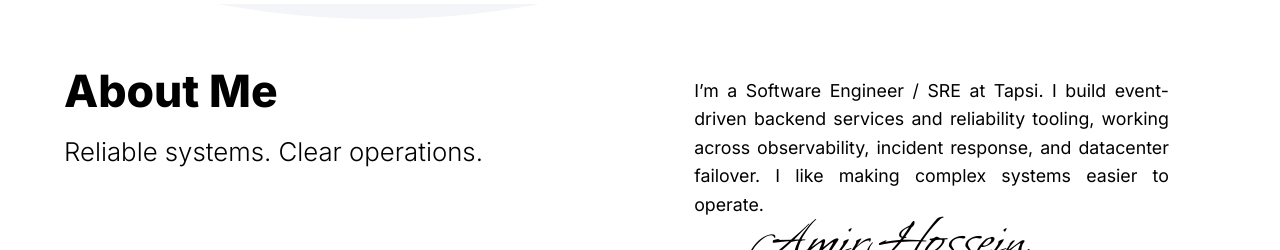
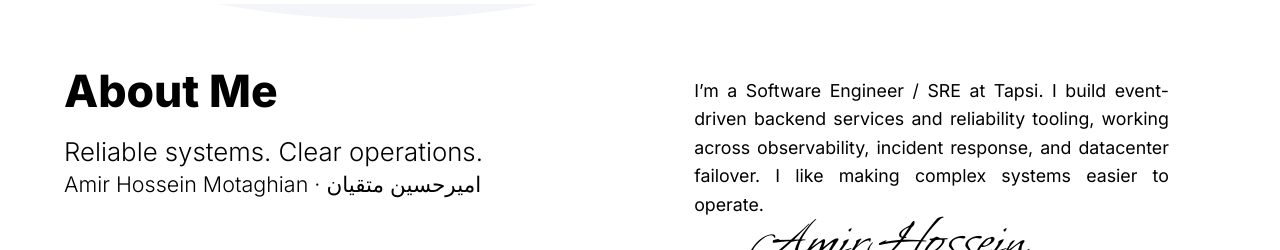
Before and after one commit to amirhossein2831/amirhossein2831.github.io, a plain HTML site: page index.html in a window 1280 px wide. Shown: the part 900-1150 px from the top of the page. Drawn offline with Linux system fonts and the light colour scheme; a web font is replaced by a local one.

Commit message:
Add name variants and Google Search Console verification

```diff
--- a/index.html
+++ b/index.html
@@ -18,7 +18,7 @@
   <link rel="preload" href="./assets/fonts/inter-800.ttf" as="font" type="font/ttf" crossorigin>
   <link rel="stylesheet" href="./assets/css/portfolio.css">
   <script src="./assets/js/hero-portrait.js" defer></script>
-  <script type="application/ld+json">{"@context":"https://schema.org","@type":"ProfilePage","url":"https://amirhossein2831.github.io/","mainEntity":{"@type":"Person","@id":"https://amirhossein2831.github.io/#person","name":"AmirHossein Motaghian","url":"https://amirhossein2831.github.io/","image":"https://amirhossein2831.github.io/assets/images/me2.jpg","jobTitle":"Software Engineer / SRE","worksFor":{"@type":"Organization","name":"Tapsi","url":"https://tapsi.ir/"},"sameAs":["https://github.com/amirhossein2831","https://www.linkedin.com/in/amirh-motaghian-644698387"]}}</script>
+  <script type="application/ld+json">{"@context":"https://schema.org","@type":"ProfilePage","url":"https://amirhossein2831.github.io/","mainEntity":{"@type":"Person","@id":"https://amirhossein2831.github.io/#person","name":"AmirHossein Motaghian","alternateName":["Amir Hossein Motaghian","امیرحسین متقیان"],"url":"https://amirhossein2831.github.io/","image":"https://amirhossein2831.github.io/assets/images/me2.jpg","jobTitle":"Software Engineer / SRE","worksFor":{"@type":"Organization","name":"Tapsi","url":"https://tapsi.ir/"},"sameAs":["https://github.com/amirhossein2831","https://www.linkedin.com/in/amirh-motaghian-644698387"]}}</script>
 </head>
 <body>
   <a class="skip-link" href="#main-content">Skip to content</a>
@@ -54,7 +54,10 @@
 
       <div class="page-content">
       <section id="about" class="about" aria-labelledby="about-title">
-        <div class="about-heading"><h2 id="about-title">About Me</h2><p>Reliable systems. Clear operations.</p></div>
+        <div class="about-heading">
+          <h2 id="about-title">About Me</h2>
+          <p>Reliable systems. Clear operations.<br><small>Amir Hossein Motaghian · <bdi lang="fa" dir="rtl">امیرحسین متقیان</bdi></small></p>
+        </div>
         <p class="about-copy">I’m a Software Engineer / SRE at Tapsi. I build event-driven backend services and reliability tooling, working across observability, incident response, and datacenter failover. I like making complex systems easier to operate.</p>
         <p class="signature" aria-hidden="true">AmirHossein<br><span>Motaghian</span></p>
         <div class="about-actions">
```
Also changed, not shown: google0b99cd79eba2f11f.html (added, +1 -0 lines).
